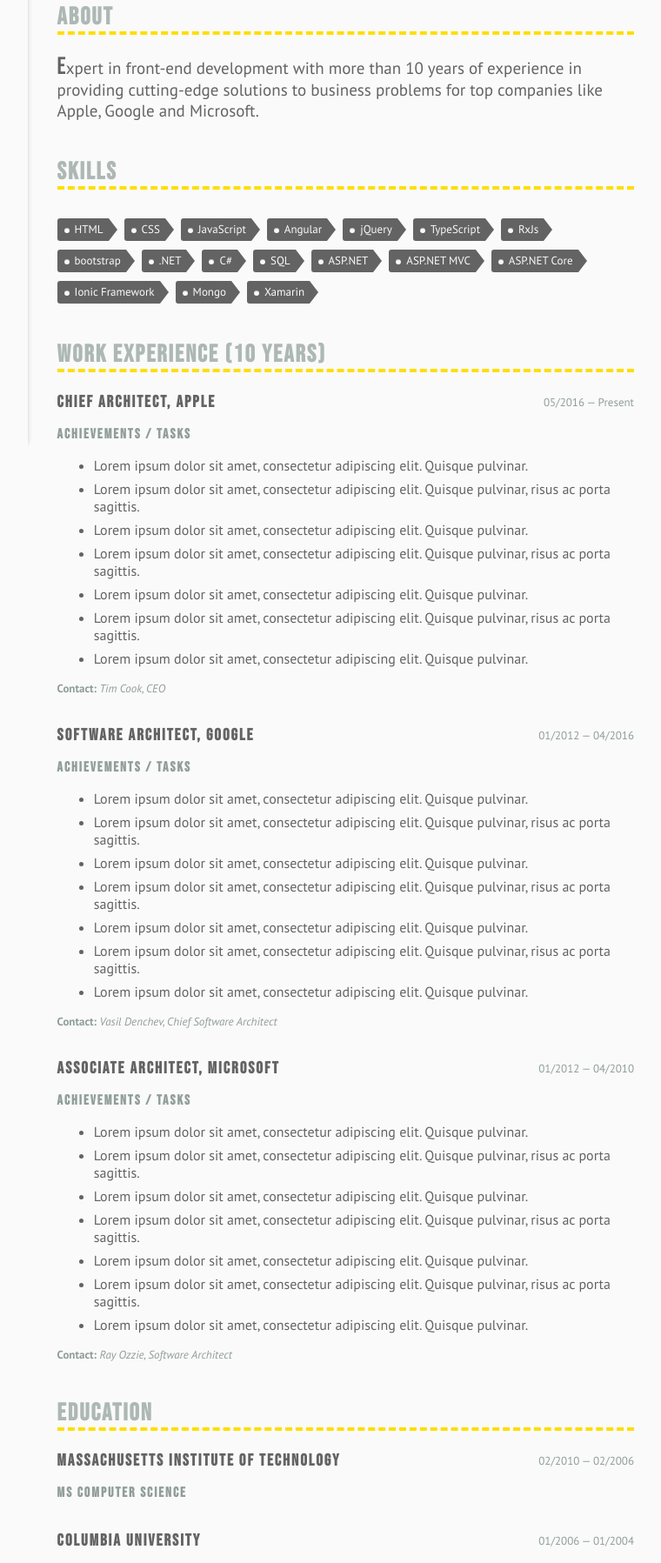
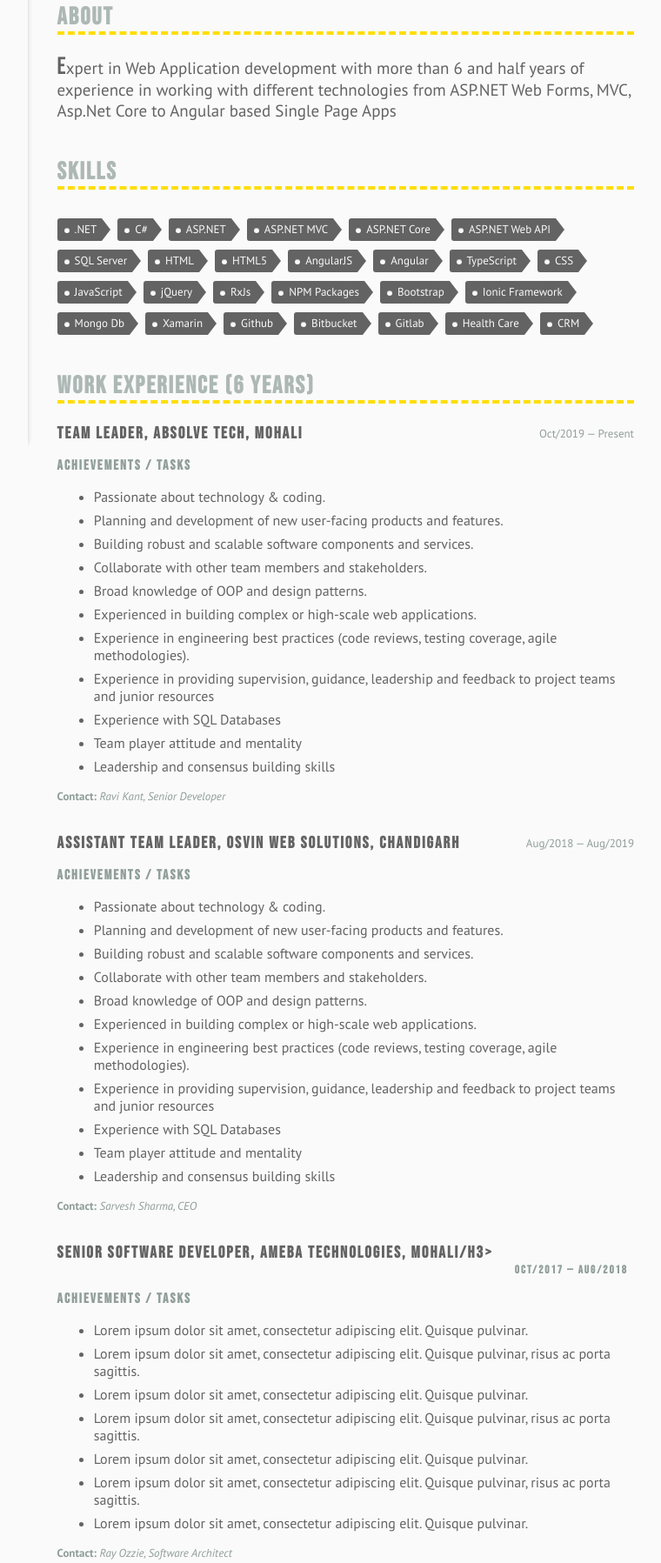
Before and after one commit to loveneetchahal/meanstackchahal.github.io, an Electron app: page index.html in a window 1280 px wide. Shown: the part 285-2082 px from the top of the page at 87% size, without its empty margins (517-1277 px from the left). Drawn offline with Linux system fonts and the light colour scheme; a web font is replaced by a local one.

Commit message:
Update index.html

```diff
--- a/index.html
+++ b/index.html
@@ -20,12 +20,12 @@
 		<p>Full Stack .Net Developer</p>
 
 		<div class="contact-info">
-			<a href="#">
+			<a href="mailto:meanstackchahal@gmail.com">
 				<i class="icon icon-mail">&#xe800;</i>
 				<span class="text">meanstackchahal@gmail.com</span>
 			</a>
 
-			<a href="#">
+			<a href="tel:+917696823218">
 				<i class="icon icon-mobile">&#xe802;</i>
 				<span class="text">+91-7696823218</span>
 			</a>
@@ -35,7 +35,7 @@
 				<span class="text">Chandigarh, India</span>
 			</a>
 
-			<a href="#">
+			<a href="https://github.com/meanstackchahal" target="_blank">
 				<i class="icon icon-github">&#xf113;</i>
 				<span class="text">github.com/meanstackchahal</span>
 			</a>
@@ -51,8 +51,7 @@
 		<h2>About</h2>
 
 		<p>
-			Expert in front-end development with more than 10 years of experience in providing cutting-edge solutions to business problems
-			for top companies like Apple, Google and Microsoft.
+		  Expert in Web Application development with more than 6 and half years of experience in working with different technologies from ASP.NET Web Forms, MVC, Asp.Net Core to Angular based Single Page Apps
 		</p>
 	</section>
 
@@ -60,36 +59,110 @@
 		<h2>Skills</h2>
 
 		<div class="chips">
-			<div class="chip">HTML</div>
-			<div class="chip">CSS</div>
-			<div class="chip">JavaScript</div>
-			<div class="chip">Angular</div>
-			<div class="chip">jQuery</div>
-			<div class="chip">TypeScript</div>
-			<div class="chip">RxJs</div>
-			<div class="chip">bootstrap</div>
 			<div class="chip">.NET</div>
 			<div class="chip">C#</div>
-			<div class="chip">SQL</div>
 			<div class="chip">ASP.NET</div>
 			<div class="chip">ASP.NET MVC</div>
 			<div class="chip">ASP.NET Core</div>
+			<div class="chip">ASP.NET Web API</div>
+			<div class="chip">SQL Server</div>
+			<div class="chip">HTML</div>
+			<div class="chip">HTML5</div>
+			<div class="chip">AngularJS</div>
+			<div class="chip">Angular</div>
+			<div class="chip">TypeScript</div>
+			<div class="chip">CSS</div>
+			<div class="chip">JavaScript</div>
+			<div class="chip">jQuery</div>
+			<div class="chip">RxJs</div>
+			<div class="chip">NPM Packages</div>
+			<div class="chip">Bootstrap</div>
 			<div class="chip">Ionic Framework</div>
-			<div class="chip">Mongo</div>
+			<div class="chip">Mongo Db</div>
 			<div class="chip">Xamarin</div>
+			<div class="chip">Github</div>
+			<div class="chip">Bitbucket</div>
+			<div class="chip">Gitlab</div>
+			<div class="chip">Health Care</div>
+			<div class="chip">CRM</div>
 		</div>
 	</section>
 
 	<section class="section">
 
-		<h2>Work Experience (10 Years)</h2>
+		<h2>Work Experience (6 Years)</h2>
 
 		<div class="experience">
 			<div class="top-row">
-				<h3>Chief Architect, Apple</h3>
+				<h3>Team Leader, Absolve Tech, Mohali</h3>
 
 				<div class="duration">
-					<span>05/2016</span>&nbsp;&mdash;&nbsp;<span>Present</span>
+					<span>Oct/2019</span>&nbsp;&mdash;&nbsp;<span>Present</span>
+				</div>
+			</div>
+
+			<h4>Achievements / Tasks</h4>
+
+			<ul>
+				<li>Passionate about technology & coding.</li>
+				<li>Planning and development of new user-facing products and features.</li>
+				<li>Building robust and scalable software components and services.</li>
+				<li>Collaborate with other team members and stakeholders.</li>
+				<li>Broad knowledge of OOP and design patterns.</li>
+				<li>Experienced in building complex or high-scale web applications.</li>
+				<li>Experience in engineering best practices (code reviews, testing coverage, agile methodologies).</li>
+				<li>Experience in providing supervision, guidance, leadership and feedback to project teams and
+					junior resources</li>
+				<li>Experience with SQL Databases</li>
+				<li>Team player attitude and mentality</li>
+				<li>Leadership and consensus building skills</li>
+			</ul>
+
+			<p class="manager">
+				<span>Contact:</span>
+				<span>Ravi Kant, Senior Developer</span>
+			</p>
+		</div>
+
+		<div class="experience">
+
+			<div class="top-row">
+				<h3>Assistant Team Leader, Osvin Web Solutions, Chandigarh</h3>
+
+				<div class="duration">
+					<span>Aug/2018</span>&nbsp;&mdash;&nbsp;<span>Aug/2019</span>
+				</div>
+			</div>
+
+			<h4>Achievements / Tasks</h4>
+
+			<ul>
+				<li>Passionate about technology & coding.</li>
+				<li>Planning and development of new user-facing products and features.</li>
+				<li>Building robust and scalable software components and services.</li>
+				<li>Collaborate with other team members and stakeholders.</li>
+				<li>Broad knowledge of OOP and design patterns.</li>
+				<li>Experienced in building complex or high-scale web applications.</li>
+				<li>Experience in engineering best practices (code reviews, testing coverage, agile methodologies).</li>
+				<li>Experience in providing supervision, guidance, leadership and feedback to project teams and
+					junior resources</li>
+				<li>Experience with SQL Databases</li>
+				<li>Team player attitude and mentality</li>
+				<li>Leadership and consensus building skills</li>
+			</ul>
+
+			<p class="manager">
+				<span>Contact:</span>
+				<span>Sarvesh Sharma, CEO</span>
+			</p>
+		</div>
+
+		<div class="experience">
+			<div class="top-row">
+				<h3>Senior Software Developer, Ameba Technologies, Mohali/h3>
+
+				<div class="duration">
+					<span>Oct/2017</span>&nbsp;&mdash;&nbsp;<span>Aug/2018</span>
 				</div>
 			</div>
 
@@ -107,44 +180,16 @@
 
 			<p class="manager">
 				<span>Contact:</span>
-				<span>Tim Cook, CEO</span>
-			</p>
-		</div>
-
-		<div class="experience">
-
-			<div class="top-row">
-				<h3>Software Architect, Google</h3>
-
-				<div class="duration">
-					<span>01/2012</span>&nbsp;&mdash;&nbsp;<span>04/2016</span>
-				</div>
-			</div>
-
-			<h4>Achievements / Tasks</h4>
-
-			<ul>
-				<li>Lorem ipsum dolor sit amet, consectetur adipiscing elit. Quisque pulvinar.</li>
-				<li>Lorem ipsum dolor sit amet, consectetur adipiscing elit. Quisque pulvinar, risus ac porta sagittis.</li>
-				<li>Lorem ipsum dolor sit amet, consectetur adipiscing elit. Quisque pulvinar.</li>
-				<li>Lorem ipsum dolor sit amet, consectetur adipiscing elit. Quisque pulvinar, risus ac porta sagittis.</li>
-				<li>Lorem ipsum dolor sit amet, consectetur adipiscing elit. Quisque pulvinar.</li>
-				<li>Lorem ipsum dolor sit amet, consectetur adipiscing elit. Quisque pulvinar, risus ac porta sagittis.</li>
-				<li>Lorem ipsum dolor sit amet, consectetur adipiscing elit. Quisque pulvinar.</li>
-			</ul>
-
-			<p class="manager">
-				<span>Contact:</span>
-				<span>Vasil Denchev, Chief Software Architect</span>
+				<span>Ray Ozzie, Software Architect</span>
 			</p>
 		</div>
 
 		<div class="experience">
 			<div class="top-row">
-				<h3>Associate Architect, Microsoft</h3>
+				<h3>.Net Developer, Matrix Solutions, Chandigarh/h3>
 
 				<div class="duration">
-					<span>01/2012</span>&nbsp;&mdash;&nbsp;<span>04/2010</span>
+					<span>Apr/2016</span>&nbsp;&mdash;&nbsp;<span>Jan/2017</span>
 				</div>
 			</div>
 
@@ -172,34 +217,22 @@
 
 		<div class="education">
 			<div class="top-row">
-				<h3>Massachusetts Institute of Technology</h3>
+				<h3>Global Institute of Management & Emerging Technology, Amritsar</h3>
 
 				<div class="duration">
-					<span>02/2010</span>&nbsp;&mdash;&nbsp;<span>02/2006</span>
+					<span>06/2009</span>&nbsp;&mdash;&nbsp;<span>06/2013</span>
 				</div>
 			</div>
 
-			<h4>MS Computer Science</h4>
+			<h4>B-Tech Information Technology</h4>
 		</div>
 
 		<div class="education">
 			<div class="top-row">
-				<h3>Columbia University</h3>
+				<h3>Khalsa Senior Secondary School</h3>
 
 				<div class="duration">
-					<span>01/2006</span>&nbsp;&mdash;&nbsp;<span>01/2004</span>
-				</div>
-			</div>
-
-			<h4>Electronics &amp; Communication Enginnering</h4>
-		</div>
-
-		<div class="education">
-			<div class="top-row">
-				<h3>Carnegie Vanguard High School</h3>
-
-				<div class="duration">
-					<span>06/1992</span>&nbsp;&mdash;&nbsp;<span>05/2004</span>
+					<span>06/2008</span>&nbsp;&mdash;&nbsp;<span>05/2009</span>
 				</div>
 			</div>
 
@@ -354,13 +387,13 @@
 			</div>
 
 			<div class="language">
-				<div>Tamil</div>
+				<div>Punjabi</div>
 				<div class="fluency">
 					<span class="selected"></span>
 					<span class="selected"></span>
 					<span class="selected"></span>
 					<span class="selected"></span>
-					<span></span>
+					<span class="selected"></span>
 				</div>
 			</div>
 
@@ -370,7 +403,7 @@
 					<span class="selected"></span>
 					<span class="selected"></span>
 					<span class="selected"></span>
-					<span></span>
+					<span class="selected"></span>
 					<span></span>
 				</div>
 			</div>
@@ -385,25 +418,24 @@
 			<li>Learning new stuff</li>
 			<li>Building stuff</li>
 			<li>Blogging</li>
-			<li>Guitar</li>
 			<li>Listening to music</li>
-			<li>Painting</li>
-			<li>Killing Musquitoes</li>
-			<li>Watching Stupid Movies</li>
-			<li>Killing Illuminati</li>
-			<li>Finding My History</li>
+			<li>Writing</li>
+			<li>Travel</li>
+			<li>Watching Movies</li>
+			<li>Driving</li>
+			<li>Freelancing</li>
 		</ul>
 	</section>
 
 	<footer>
-		<section class="social-links">
-			<a href="#">
+		<section class="social-links" >
+			<a href="https://www.facebook.com/ChahalSaabOfficial" target="_blank">
 				<i class="icon icon-facebook-official">&#xf230;</i>
 			</a>
-			<a href="#">
+			<a href="https://twitter.com/meanstackchahal" target="_blank">
 				<i class="icon icon-twitter">&#xf309;</i>
 			</a>
-			<a href="#">
+			<a href="https://www.linkedin.com/in/meanstackchahal/" target="_blank">
 				<i class="icon icon-squared">&#xf30c;</i>
 			</a>
 		</section>
```
